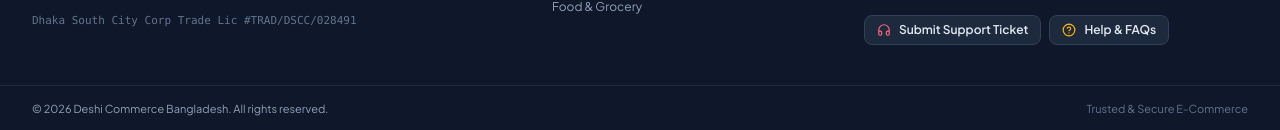
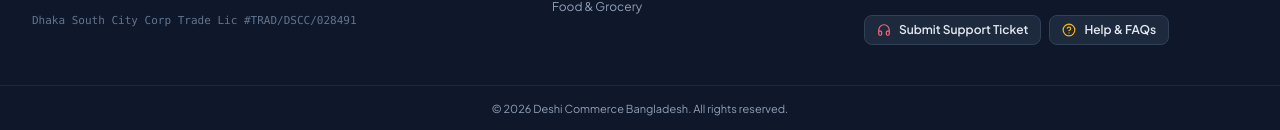
Before and after one commit to salmanfarsi01/deshi-commerce, a React (Vite) app in the folder Frontend/: page / in a window 1280 px wide. Shown: the part 3110-3240 px from the top of the page. Built offline with nearby package versions, Linux system fonts and the light colour scheme; no server answers.

Commit message:
feat: simplify footer bottom strip to only copyright line

```diff
--- a/Frontend/src/components/Footer.tsx
+++ b/Frontend/src/components/Footer.tsx
@@ -186,14 +186,9 @@ export const Footer: React.FC = () => {
       </div>
 
       {/* Bottom Copyright Strip */}
-      <div className="border-t border-slate-800 py-4 px-4 sm:px-6 lg:px-8 text-[11px] text-slate-400">
-        <div className="max-w-7xl mx-auto flex flex-col sm:flex-row items-center justify-between gap-2 text-center sm:text-left">
-          <div>
-            &copy; {new Date().getFullYear()} Deshi Commerce Bangladesh. {t('footer.rights', 'All rights reserved.')}
-          </div>
-          <div className="text-slate-500 text-[11px]">
-            {lang === 'bn' ? 'নিরাপদ ও নির্ভরযোগ্য ই-কমার্স' : 'Trusted & Secure E-Commerce'}
-          </div>
+      <div className="border-t border-slate-800 py-4 px-4 sm:px-6 lg:px-8 text-[11px] text-slate-400 text-center">
+        <div className="max-w-7xl mx-auto">
+          &copy; {new Date().getFullYear()} Deshi Commerce Bangladesh. {t('footer.rights', 'All rights reserved.')}
         </div>
       </div>
     </footer>
```
